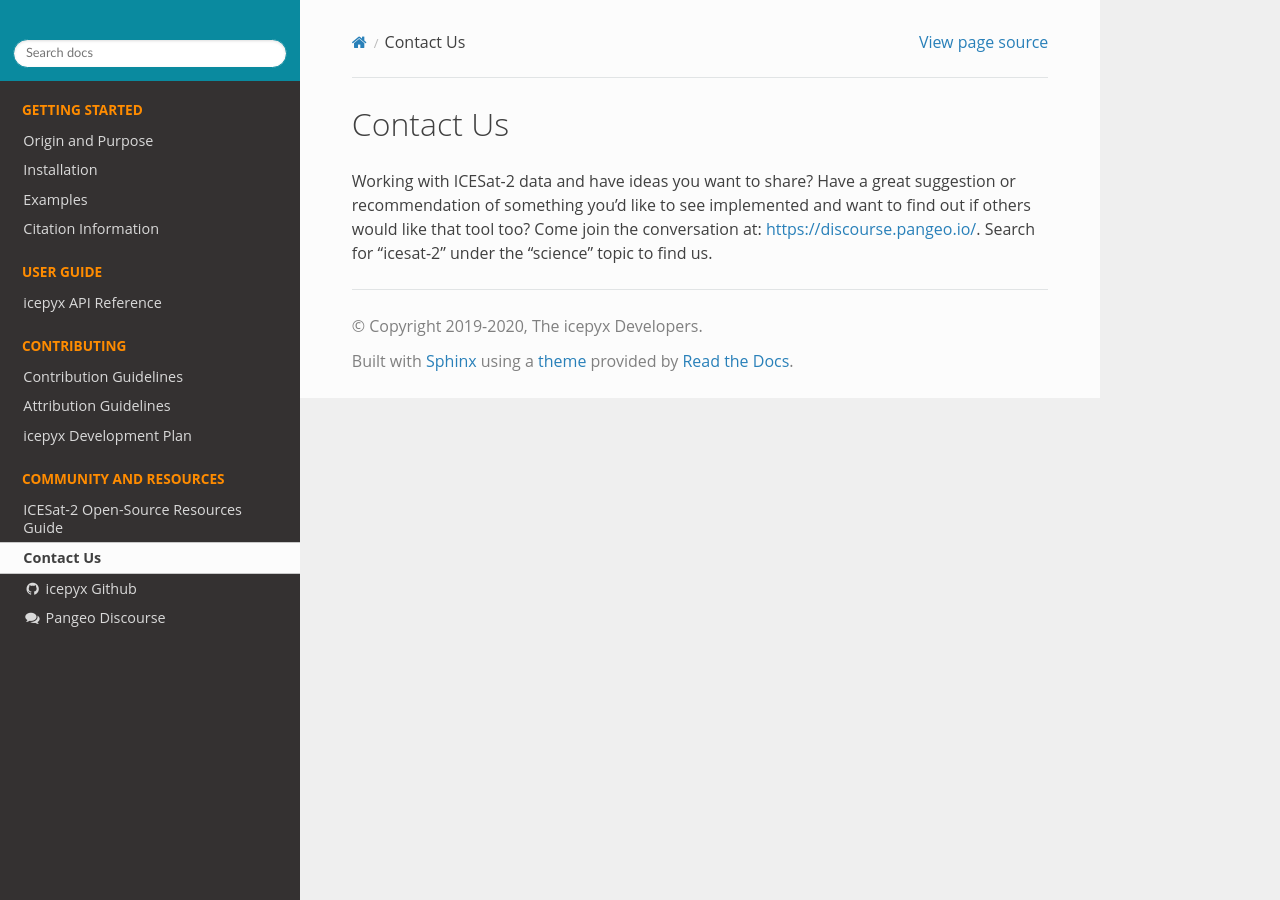
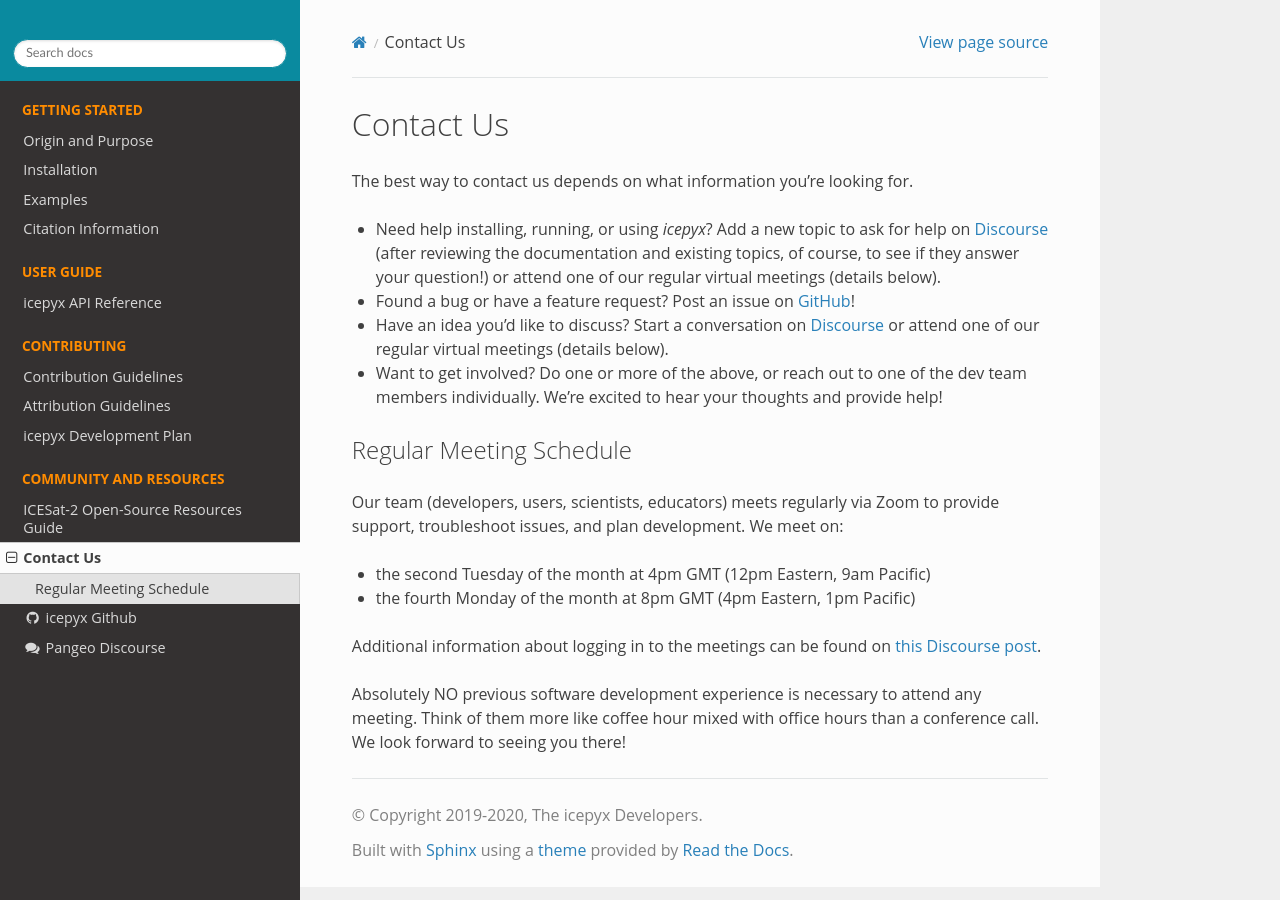
Before and after one commit to icesat2py/icepyx, a Sphinx documentation site: the page built from doc/source/community/contact.rst, in a window 1280 px wide. Built offline with Sphinx 7.4.7 and the Read the Docs theme 2.0.0, drawn with Linux system fonts in a browser that asks for light colours; pages that are not in the unit, such as notebooks, are missing from menus.

Commit message:
update contact info in documentation

```diff
--- a/doc/source/community/contact.rst
+++ b/doc/source/community/contact.rst
@@ -2,8 +2,22 @@
 Contact Us
 ==========
 
-Working with ICESat-2 data and have ideas you want to share?
-Have a great suggestion or recommendation of something you'd like to see
-implemented and want to find out if others would like that tool too?
-Come join the conversation at: https://discourse.pangeo.io/.
-Search for "icesat-2" under the "science" topic to find us.
+The best way to contact us depends on what information you're looking for.
+
+* Need help installing, running, or using `icepyx`? Add a new topic to ask for help on `Discourse <https://discourse.pangeo.io/c/science/icesat-2/16>`_ (after reviewing the documentation and existing topics, of course, to see if they answer your question!) or attend one of our regular virtual meetings (details below).
+* Found a bug or have a feature request? Post an issue on `GitHub <https://github.com/icesat2py/icepyx/issues>`_!
+* Have an idea you'd like to discuss? Start a conversation on `Discourse <https://discourse.pangeo.io/c/science/icesat-2/16>`_  or attend one of our regular virtual meetings (details below).
+* Want to get involved? Do one or more of the above, or reach out to one of the dev team members individually. We're excited to hear your thoughts and provide help!
+
+
+Regular Meeting Schedule
+------------------------
+Our team (developers, users, scientists, educators) meets regularly via Zoom to provide support, troubleshoot issues, and plan development.
+We meet on:
+
+* the second Tuesday of the month at 4pm GMT (12pm Eastern, 9am Pacific)
+* the fourth Monday of the month at 8pm GMT (4pm Eastern, 1pm Pacific)
+
+Additional information about logging in to the meetings can be found on `this Discourse post <https://discourse.pangeo.io/t/icepyx-team-meetings/722/2?u=jessicas11>`_.
+
+Absolutely NO previous software development experience is necessary to attend any meeting. Think of them more like coffee hour mixed with office hours than a conference call. We look forward to seeing you there!
```
